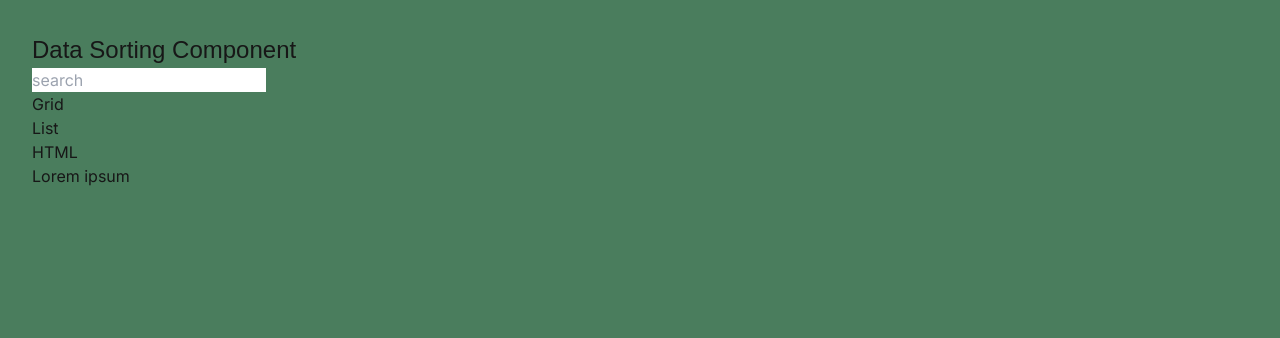
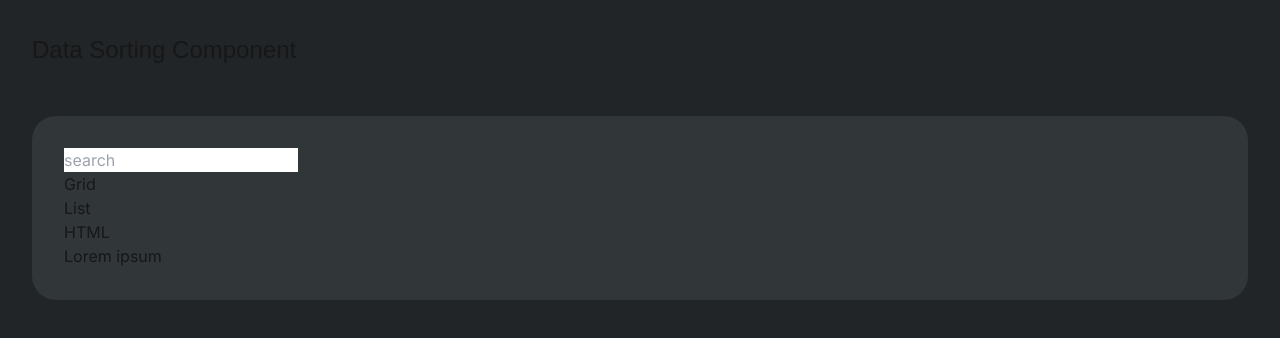
Before and after one commit to jamesbdev/data-sorting-component, a Next.js app in the folder data-sorting-component/: page / in a window 1280 px wide. Shown: the top 338 px of the page. Built offline with nearby package versions, Linux system fonts and the light colour scheme.

Commit message:
add icons

```diff
--- a/data-sorting-component/src/styles/globals.css
+++ b/data-sorting-component/src/styles/globals.css
@@ -3,13 +3,13 @@
 @tailwind utilities;
 
 :root {
-  --background: #4a7d5d;
+  --background: #222527;
   --foreground: #171717;
 }
 
 @media (prefers-color-scheme: dark) {
   :root {
-    --background: #4a7d5d;
+    --background: #646d64;
     --foreground: #ededed;
   }
 }
@@ -22,12 +22,25 @@ body {
 
 }
 
+main {
+  background: #313639;
+  padding: 2rem;
+  border-radius: 1.5rem;
+}
+
 h1 {
   text-transform: capitalize;
   font-size: 24px;
+  padding-bottom: 3rem;
 }
 
 .container {
   padding: 20px;
   background: navy;
 }
+
+.course-card {
+  height: 200px;
+  border: 2px solid black;
+
+}
```
Also changed, not shown: data-sorting-component/public/grid_icon.png.png (added), data-sorting-component/public/list_icon.png.png (added).
